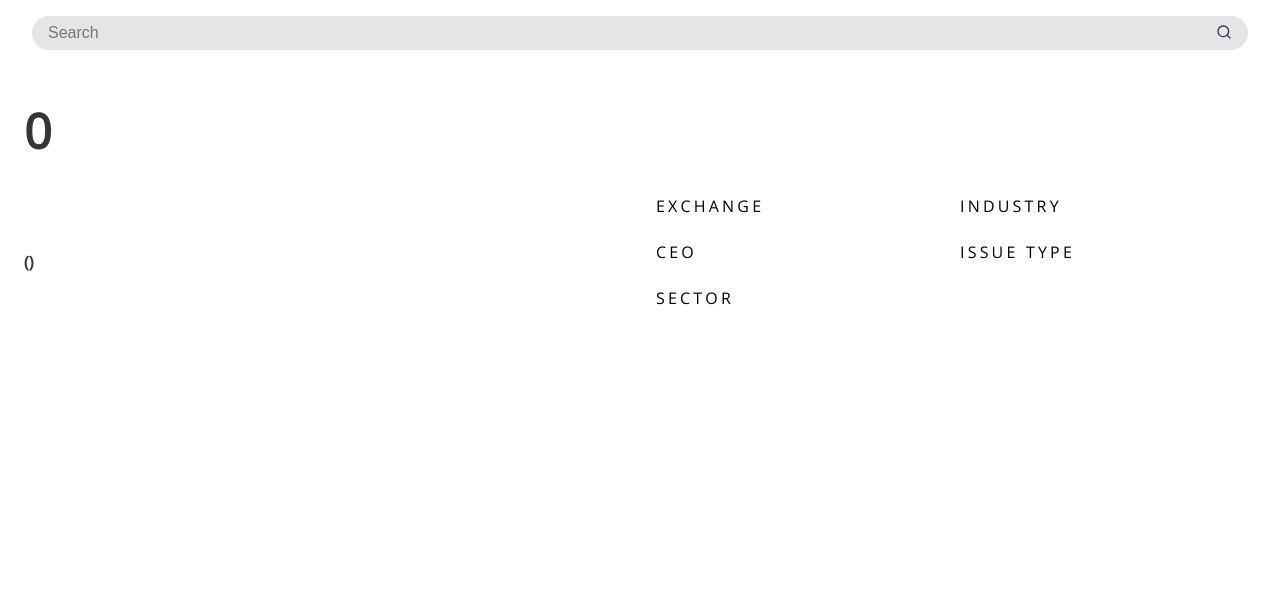
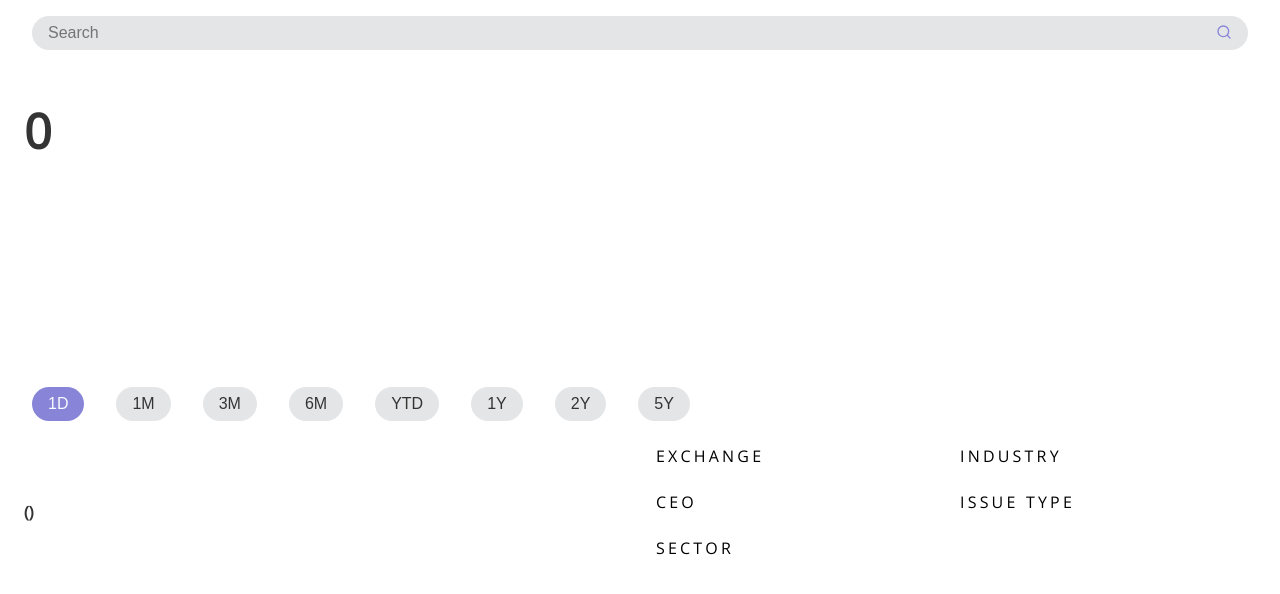
Before and after one commit to tulioliveira/iex-test, a React app: page / in a window 1280 px wide. Shown: the top 594 px of the page. Built offline with nearby package versions, Linux system fonts and the light colour scheme.

Commit message:
add Chart to main view using recharts

```diff
--- a/src/App.js
+++ b/src/App.js
@@ -2,11 +2,13 @@ import React from 'react';
 import Search from './containers/Search';
 import CompanyView from './containers/CompanyView';
 import QuoteView from './containers/QuoteView';
+import ChartView from './containers/ChartView';
 
 const App = () => (
   <div>
     <Search />
     <QuoteView />
+    <ChartView />
     <CompanyView />
   </div>
 );
--- a/src/actions/ChartActions.js
+++ b/src/actions/ChartActions.js
@@ -7,7 +7,6 @@ export const loadChart = (symbol, range) => (dispatch) => {
   if (typeof symbol === 'string' && symbol.length > 0) {
     axios.get(`https://api.iextrading.com/1.0/stock/${symbol}/chart/${range}`)
       .then((response) => {
-        console.log(response.data);
         dispatch({
           type: LOAD_CHART,
           payload: { data: response.data, selectedRange: range }
--- /dev/null
+++ b/src/components/Nav.js
@@ -0,0 +1,31 @@
+import styled, { css } from 'styled-components';
+import { colors } from '../providers/styles';
+
+const Nav = styled.button`
+  cursor: pointer;
+  padding: 0.5rem 1rem 0.5rem 1rem;
+  margin: 0rem 1rem;
+  font-size: 1rem;
+  color: ${colors.primary};
+  background: ${colors.gray};
+  border: none;
+  border-radius: 5rem;
+  ${props => props.fluid && css`
+    width: calc(100% - 5rem);
+  `}
+  ${props => props.isActive && css`
+    color: ${colors.white};
+    background: ${colors.secondary};
+  `}
+  &:hover {
+    background-color: ${colors.darkGray};
+    ${props => props.isActive && css`
+      background: ${colors.secondary};
+    `}
+  }
+  &:active {
+    opacity: 0.6;
+  }
+`;
+
+export default Nav;
--- a/src/components/index.js
+++ b/src/components/index.js
@@ -1,6 +1,7 @@
 import Grid from './Grid';
 import Row from './Row';
 import Column from './Column';
+import Nav from './Nav';
 import Link from './Link';
 import Paragraph from './Paragraph';
 import Tag from './Tag';
@@ -14,6 +15,7 @@ export {
   Row,
   Column,
   Link,
+  Nav,
   Paragraph,
   Tag,
   TagList,
--- /dev/null
+++ b/src/containers/ChartView.js
@@ -0,0 +1,84 @@
+import React from 'react';
+import PropTypes from 'prop-types';
+import { connect } from 'react-redux';
+import {
+  ResponsiveContainer,
+  LineChart,
+  Line,
+  Tooltip,
+  XAxis,
+  YAxis
+} from 'recharts';
+import {
+  Grid,
+  Row,
+  Nav
+} from '../components';
+import { colors } from '../providers/styles';
+
+const chartMargin = {
+  top: 20,
+  right: 15,
+  left: 15,
+  bottom: 0
+};
+
+const ChartView = (props) => {
+  const {
+    data,
+    selectedRange
+  } = props;
+
+  const renderChart = (data) => {
+    if (data.length > 0) {
+      return (
+        <LineChart margin={chartMargin} data={data}>
+          <Line
+            type="monotone"
+            dot={false}
+            name=" "
+            dataKey="close"
+            stroke={colors.secondary}
+          />
+          <XAxis minTickGap={20} dataKey="label" />
+          <YAxis domain={['auto', 'auto']} />
+          <Tooltip separator="" />
+        </LineChart>
+      );
+    }
+    return (<div />);
+  };
+
+  return (
+    <Grid>
+      <ResponsiveContainer width="100%" height={200}>
+        {renderChart(data)}
+      </ResponsiveContainer>
+      <Row>
+        <Nav isActive={selectedRange === '1d'}>1D</Nav>
+        <Nav isActive={selectedRange === '1m'}>1M</Nav>
+        <Nav isActive={selectedRange === '3m'}>3M</Nav>
+        <Nav isActive={selectedRange === '6m'}>6M</Nav>
+        <Nav isActive={selectedRange === 'ytd'}>YTD</Nav>
+        <Nav isActive={selectedRange === '1y'}>1Y</Nav>
+        <Nav isActive={selectedRange === '2y'}>2Y</Nav>
+        <Nav isActive={selectedRange === '5y'}>5Y</Nav>
+      </Row>
+    </Grid>
+  );
+};
+
+ChartView.propTypes = {
+  data: PropTypes.array.isRequired,
+  selectedRange: PropTypes.string
+};
+
+ChartView.defaultProps = {
+  selectedRange: ''
+};
+
+const mapStateToProps = state => ({
+  ...state.chart
+});
+
+export default connect(mapStateToProps)(ChartView);
--- a/src/containers/Search.js
+++ b/src/containers/Search.js
@@ -68,7 +68,7 @@ const mapDispatchToProps = dispatch => ({
   searchSymbol: (symbol) => {
     dispatch(loadCompany(symbol));
     dispatch(loadQuote(symbol));
-    dispatch(loadChart(symbol, ''));
+    dispatch(loadChart(symbol, 'ytd'));
   }
 });
 
--- a/src/providers/styles.js
+++ b/src/providers/styles.js
@@ -2,9 +2,10 @@ import _ from 'lodash';
 
 const colors = {
   primary: '#343434', // Jet
-  secondary: '#2F3061', // Deep Koamaru
+  secondary: '#8884d8', // Deep Koamaru
   white: '#f7fbff', // Mint Cream
   gray: '#e4e5e6', // Shadow Blue
+  darkGray: '#c3cdd7', // Shadow Blue
   red: '#C14953', // Bittersweet Shimmer
   green: '#82D173' // Pastel Green
 };
```
